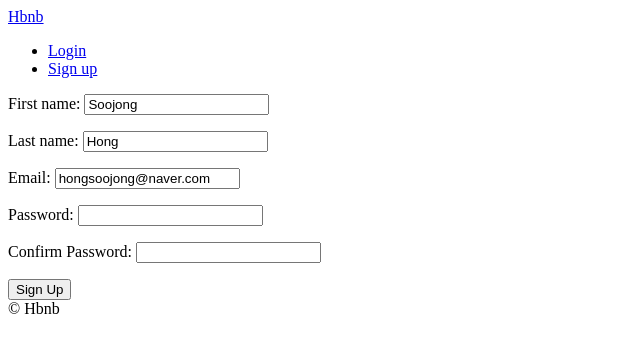
After one commit to hongsoojong/airbnb-clone-2021, a Django app: page /users/signup in a window 1280 px wide. The commit adds this page. Shown: the top 353 px of the page, without its empty margins (0-640 px from the left). Run offline with Django 3.2, Linux system fonts and the light colour scheme.

Commit message:
Updated sign up -1

```diff
--- a/templates/partials/nav.html
+++ b/templates/partials/nav.html
@@ -5,6 +5,7 @@
         <li><a href="{% url 'users:logout' %}">Logout</a></li>
     {% else %}
         <li><a href="{% url 'users:login' %}">Login</a></li>
+        <li><a href="{% url 'users:signup' %}">Sign up</a></li>
     {% endif %}
 
 </ul>
--- /dev/null
+++ b/templates/users/signup.html
@@ -0,0 +1,20 @@
+{% extends 'base.html' %}
+
+
+{% block page_title %}
+    Sign Up
+{% endblock page_title %}
+
+
+{% block search-bar %}
+
+{% endblock search-bar %}
+
+
+{% block content %}
+    <form method="POST" action="{% url 'users:signup' %}">
+        {% csrf_token %}
+        {{form.as_p}}
+        <button>Sign Up</button>
+    </form>
+    {% endblock content %}
--- a/users/forms.py
+++ b/users/forms.py
@@ -19,3 +19,38 @@ class LoginForm(forms.Form):
                 self.add_error("password", forms.ValidationError("Password is wrong"))
         except models.User.DoesNotExist:
             self.add_error("email", forms.ValidationError("User does not exist"))
+
+
+class SignUpForm(forms.Form):
+
+    first_name = forms.CharField(max_length=80)
+    last_name = forms.CharField(max_length=80)
+    email = forms.EmailField()
+    password = forms.CharField(widget=forms.PasswordInput)
+    password1 = forms.CharField(widget=forms.PasswordInput, label="Confirm Password")
+
+    def clean_email(self):
+        email = self.cleaned_data.get("email")
+        try:
+            models.User.objects.get(email=email)
+            raise forms.ValidationError("User already exists with that email")
+        except models.User.DoesNotExist:
+            return email
+
+    def clean_password1(self):
+        password = self.cleaned_data.get("password")
+        password1 = self.cleaned_data.get("password1")
+        if password != password1:
+            raise forms.ValidationError("Password confirmation does not match")
+        else:
+            return password
+
+    def save(self):
+        first_name = self.cleaned_data.get("first_name")
+        last_name = self.cleaned_data.get("last_name")
+        email = self.cleaned_data.get("email")
+        password = self.cleaned_data.get("password")
+        user = models.User.objects.create_user(email, email, password)
+        user.first_name = first_name
+        user.last_name = last_name
+        user.save()
--- a/users/urls.py
+++ b/users/urls.py
@@ -6,4 +6,5 @@ app_name = "users"
 urlpatterns = [
     path("login", views.LoginView.as_view(), name="login"),
     path("logout", views.log_out, name="logout"),
+    path("signup", views.SignUpView.as_view(), name="signup"),
 ]
--- a/users/views.py
+++ b/users/views.py
@@ -24,3 +24,24 @@ class LoginView(FormView):
 def log_out(request):
     logout(request)
     return redirect(reverse("core:home"))
+
+
+class SignUpView(FormView):
+
+    template_name = "users/signup.html"
+    form_class = forms.SignUpForm
+    success_url = reverse_lazy("core:home")
+    initial = {
+        "first_name": "Soojong",
+        "last_name": "Hong",
+        "email": "hongsoojong@naver.com",
+    }
+
+    def form_valid(self, form):
+        form.save()
+        email = form.cleaned_data.get("email")
+        password = form.cleaned_data.get("password")
+        user = authenticate(self.request, username=email, password=password)
+        if user is not None:
+            login(self.request, user)
+        return super().form_valid(form)
```
